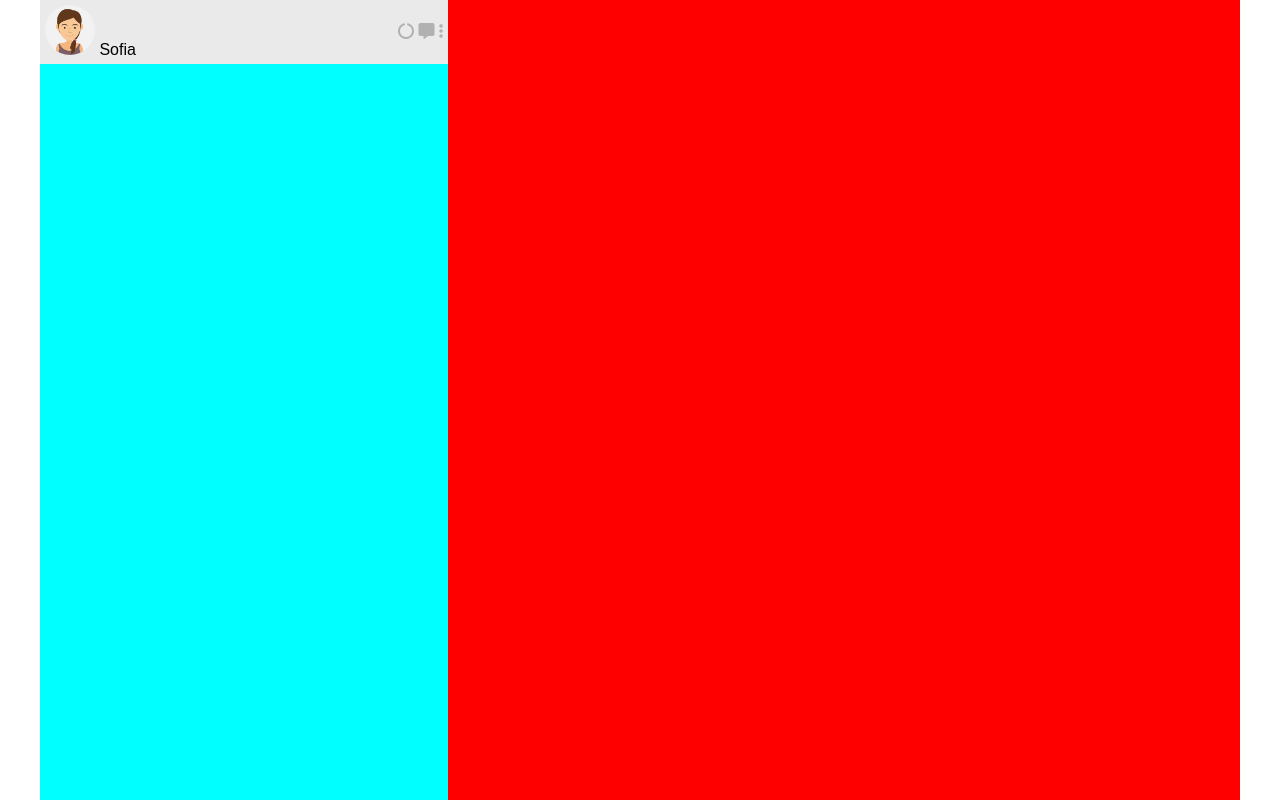
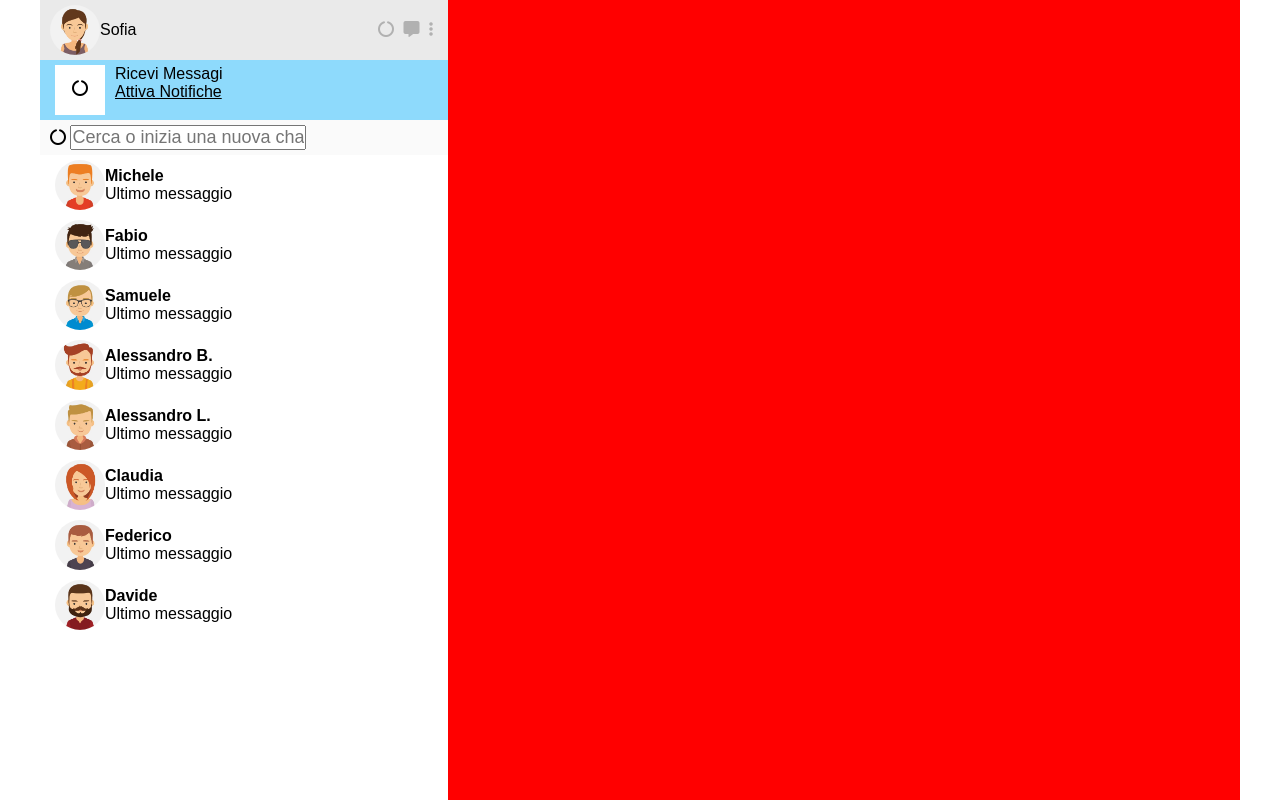
Before and after one commit to FebeCalMa/vue-boolzapp, a plain HTML site: page index.html in a window 1280 px wide. Drawn offline with nearby package versions, Linux system fonts and the light colour scheme.

Commit message:
contact list

```diff
--- a/css/style.css
+++ b/css/style.css
@@ -14,18 +14,29 @@ body {
   background-color: #eaeaea;
 }
 
+.bg-semiwhite {
+  background-color: #fafafa;
+}
+
+.p-10px {
+  padding: 5px 10px;
+}
+
+.p-15px {
+  padding: 5px 15px;
+}
+
+.flex {
+  display: flex;
+}
+
 /* CONTENT */
 .container {
   max-width: 1200px;
   margin: 0 auto;
 }
 
-.flex {
-  display: flex;
-}
-
 .contacts-container {
-  background-color: aqua;
   width: 34%;
   height: 100vh;
 }
@@ -36,6 +47,8 @@ body {
   height: 100vh;
 }
 
+/* USER INFO */
+
 .avatar {
   width: 50px;
   border-radius: 50%;
@@ -44,10 +57,53 @@ body {
 .user {
   display: flex;
   align-items: center;
-  padding: 5px;
   justify-content: space-between;
+}
+
+.user-info {
+  display: flex;
+  align-items: center;
 }
 
 .user-actions {
   color: #b1b1b1;
 }
+
+.user-actions i {
+  margin-right: 5px;
+}
+
+/* NOTIFICATION */
+.notifications {
+  background-color: #8edafc;
+  display: flex;
+}
+
+.circle-icon {
+  background-color: white;
+  border: 50%;
+  width: 50px;
+  height: 50px;
+  text-align: center;
+  padding-top: 15px;
+  margin-right: 10px;
+}
+
+.notification-message a {
+  color: black;
+}
+
+/* SEARCH CONTACTS */
+
+.search-contacts input {
+  font-size: 18px;
+}
+
+.contact-item {
+  border-bottom: #f6f6f6;
+  background-color: white;
+}
+.contact-item .info {
+  display: flex;
+  flex-direction: column;
+}
--- a/index.html
+++ b/index.html
@@ -18,8 +18,10 @@
   </head>
   <body>
     <div class="container flex">
+      <!-- CONTAINER USER INFO + CONTACTS -->
       <div class="contacts-container">
-        <div class="user bg-primary">
+        <!-- USER INFO -->
+        <div class="user bg-primary p-10px">
           <div class="user-info">
             <img class="avatar" src="img/avatar_io.jpg" alt="Sofia" />
             Sofia
@@ -30,10 +32,110 @@
             <i class="fas fa-ellipsis-v icon-size"></i>
           </div>
         </div>
-        <div class="notifications"></div>
-        <div class="search-contacts"></div>
-        <div class="contacts-list"></div>
+
+        <!-- NOTIFICATIONS -->
+        <div class="notifications p-15px">
+          <div class="circle-icon">
+            <i class="fas fa-circle-notch icon-size"></i>
+          </div>
+          <div class="notification-message">
+            <p>Ricevi Messagi</p>
+            <a href="#">Attiva Notifiche</a>
+          </div>
+        </div>
+
+        <!-- SEARCH CONTACT -->
+        <div class="search-contacts bg-semiwhite p-10px">
+          <i class="fas fa-circle-notch icon-size"></i>
+          <input type="text" placeholder="Cerca o inizia una nuova chat" />
+        </div>
+
+        <!-- CONTACT LIST -->
+        <div class="contacts-list">
+          <!-- CONTACT ITEM -->
+          <div class="contact-item p-15px bg-semiwhite">
+            <div class="user-info">
+              <img src="img/avatar_1.jpg" alt="Sofia" class="avatar" />
+              <div class="info">
+                <strong>Michele</strong>
+                <p>Ultimo messaggio</p>
+              </div>
+            </div>
+          </div>
+
+          <div class="contact-item p-15px bg-semiwhite">
+            <div class="user-info">
+              <img src="img/avatar_2.jpg" alt="Sofia" class="avatar" />
+              <div class="info">
+                <strong>Fabio</strong>
+                <p>Ultimo messaggio</p>
+              </div>
+            </div>
+          </div>
+
+          <div class="contact-item p-15px bg-semiwhite">
+            <div class="user-info">
+              <img src="img/avatar_3.jpg" alt="Sofia" class="avatar" />
+              <div class="info">
+                <strong>Samuele</strong>
+                <p>Ultimo messaggio</p>
+              </div>
+            </div>
+          </div>
+
+          <div class="contact-item p-15px bg-semiwhite">
+            <div class="user-info">
+              <img src="img/avatar_4.jpg" alt="Sofia" class="avatar" />
+              <div class="info">
+                <strong>Alessandro B.</strong>
+                <p>Ultimo messaggio</p>
+              </div>
+            </div>
+          </div>
+
+          <div class="contact-item p-15px bg-semiwhite">
+            <div class="user-info">
+              <img src="img/avatar_5.jpg" alt="Sofia" class="avatar" />
+              <div class="info">
+                <strong>Alessandro L.</strong>
+                <p>Ultimo messaggio</p>
+              </div>
+            </div>
+          </div>
+
+          <div class="contact-item p-15px bg-semiwhite">
+            <div class="user-info">
+              <img src="img/avatar_6.jpg" alt="Sofia" class="avatar" />
+              <div class="info">
+                <strong>Claudia</strong>
+                <p>Ultimo messaggio</p>
+              </div>
+            </div>
+          </div>
+
+          <div class="contact-item p-15px bg-semiwhite">
+            <div class="user-info">
+              <img src="img/avatar_7.jpg" alt="Sofia" class="avatar" />
+              <div class="info">
+                <strong>Federico</strong>
+                <p>Ultimo messaggio</p>
+              </div>
+            </div>
+          </div>
+
+          <div class="contact-item p-15px bg-semiwhite">
+            <div class="user-info">
+              <img src="img/avatar_8.jpg" alt="Sofia" class="avatar" />
+              <div class="info">
+                <strong>Davide</strong>
+                <p>Ultimo messaggio</p>
+              </div>
+            </div>
+          </div>
+        </div>
       </div>
+
+      <!-- SELECTED CONTACT CHAT -->
       <div class="chat-container"></div>
     </div>
   </body>
--- a/js/script.js
+++ b/js/script.js
@@ -1,6 +1,6 @@
-console.log("JS OK!");
+console.log('JS OK vue!');
 
-contacts: [
+const contacts: [
   {
     name: "Michele",
     avatar: "_1",
```
